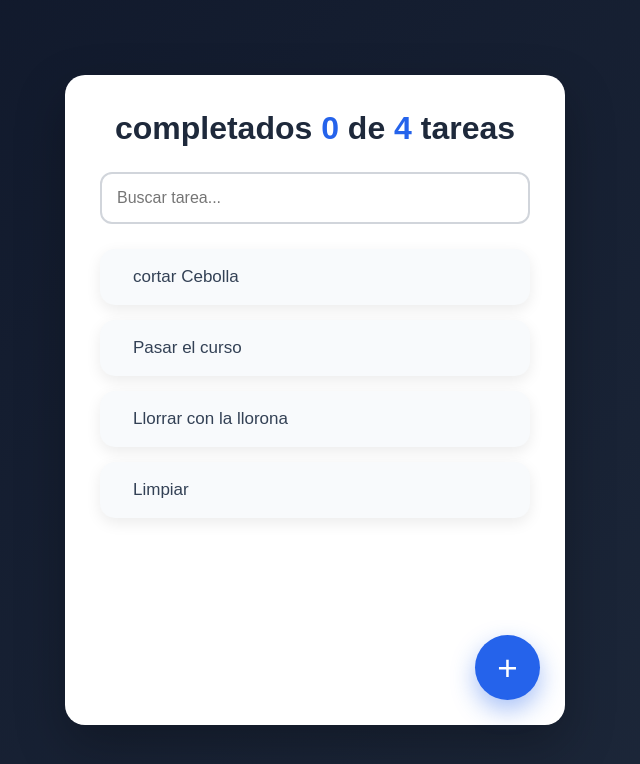
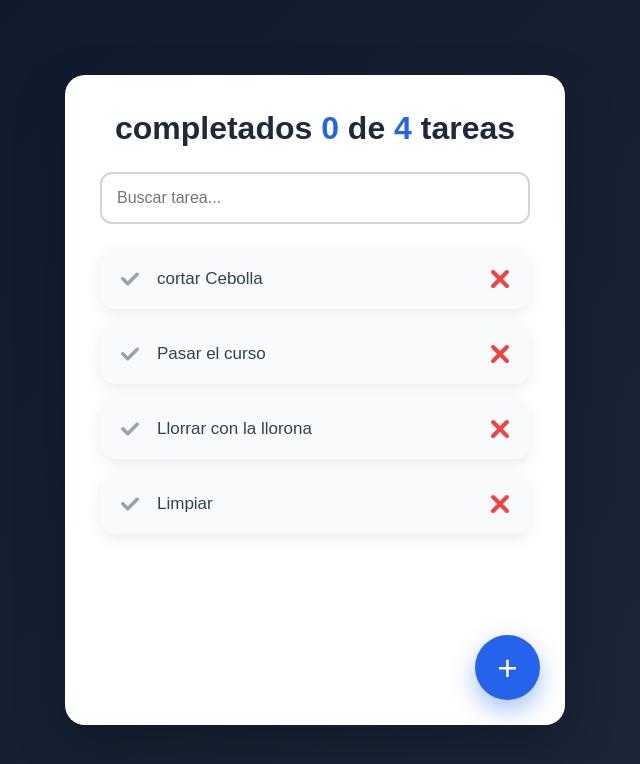
Before and after one commit to fordlopez/Primer-ejercicio-en-React-lista-de-tareas, a React (Vite) app: page / in a window 1280 px wide. Shown: the top 764 px of the page, without its empty margins (325-965 px from the left). Built offline with nearby package versions, Linux system fonts and the light colour scheme.

Commit message:
version 2

```diff
--- a/src/App.jsx
+++ b/src/App.jsx
@@ -18,36 +18,39 @@ const defaultTodos = [
 function App() {
 
   const [todos, setTodos] = React.useState(defaultTodos)
-  const [searchValue, setSearchValue] = React.
-    useState('');
+  const [searchValue, setSearchValue] = React.useState('')
 
   const completados = todos.filter(todo => !!todo.completed).length
-  const totalTodos = todos.length;
-  console.log('los usuaro   ' + searchValue)
+  const totalTodos = todos.length
 
-  const searchedTodos = todos.filter((todos) => {
-
-    return todos.texto.toLowerCase().includes(searchValue.toLocaleLowerCase())
+  const searchedTodos = todos.filter((todo) => {
+    return todo.texto.toLowerCase().includes(searchValue.toLowerCase())
   })
+  const noHayTodos = todos.length === 0
+  const noHayResultados = searchedTodos.length === 0 && !noHayTodos
 
   const completeTodo = (texto) => {
     const newTodos = [...todos]
     const todoIndex = newTodos.findIndex(
-      (todo) => todo.texto == texto)
+      (todo) => todo.texto === texto)
 
-    newTodos[todoIndex].completed = true
+    if (todoIndex === -1) return
+
+    newTodos[todoIndex].completed = !newTodos[todoIndex].completed
     setTodos(newTodos)
 
 
   }
 
 
-  const TodoDilit = (texto) => {
+  const deleteTodo = (texto) => {
     const newTodos = [...todos]
     const todoIndex = newTodos.findIndex(
-      (todo) => todo.texto == texto)
+      (todo) => todo.texto === texto)
 
-    newTodos.splice(todoIndex,1)
+    if (todoIndex === -1) return
+
+    newTodos.splice(todoIndex, 1)
     setTodos(newTodos)
 
   }
@@ -60,7 +63,7 @@ function App() {
 
 
     <React.Fragment>
-      <div className='center'>
+      <div className='center' translate='no'>
 
         <TodoCounter completed={completados} total={totalTodos} />
 
@@ -69,10 +72,12 @@ function App() {
         />
 
         <TodoList>
+
+
           {searchedTodos.map(todo => (
             <TodoItem key={todo.texto} texto={todo.texto} completed={todo.completed}
               onComplete={() => completeTodo(todo.texto)}
-              onDilit={() => TodoDilit(todo.texto)}
+              onDelete={() => deleteTodo(todo.texto)}
             />
           ))}
         </TodoList>
--- a/src/CompleteIcon.jsx
+++ b/src/CompleteIcon.jsx
@@ -1,10 +1,11 @@
 
 import { TodoIcon } from "./TodoIcon"
-function CompleteIcon (){
-return (
-    <TodoIcon type="ckeck"
-    color="green"/>
-)
+function CompleteIcon({ className, onClick }) {
+    return (
+        <TodoIcon type="check"
+            className={className}
+            onClick={onClick} />
+    )
 
 }
-export {CompleteIcon}
+export { CompleteIcon }
--- a/src/Deletelcon.jsx
+++ b/src/Deletelcon.jsx
@@ -1,9 +1,10 @@
 
 import { TodoIcon } from "./TodoIcon"
-function Deletelcon (){
-return (  <TodoIcon type="delete"
-    color="red"/>
+function Deletelcon({ className, onClick }) {
+    return (<TodoIcon type="delete"
+        className={className}
+        onClick={onClick} />
 
-)
+    )
 }
-export {Deletelcon}
+export { Deletelcon }
--- a/src/TodoCounter.jsx
+++ b/src/TodoCounter.jsx
@@ -2,23 +2,23 @@ import "./TodoCounter.css";
 
 function TodoCounter({ total, completed }) {
 
-    if (completed == total) {
+
+
+    if (completed === total) {
         return (
 
-            <h1 className="todo-counter">
+            <h1 className="todo-counter" translate="no">
                 <span>terminado</span>
             </h1>
         )
+    }
 
-    } else {
-        return (
+    return (
 
-            <h1 className="todo-counter">
-                completados <span>{completed}</span> de <span>{total}</span> tareas
-            </h1>
-        )
-
-    }
+        <h1 className="todo-counter" translate="no">
+            completados <span>{completed}</span> de <span>{total}</span> tareas
+        </h1>
+    )
 
 
 }
--- a/src/TodoIcon.jsx
+++ b/src/TodoIcon.jsx
@@ -1,20 +1,17 @@
+import CheckSVG from './check.svg?react';
+import DeleteSVG from './delete.svg?react';
 
-import CheckSVG from './check.svg?react'
+const iconTypes = {
+    check: <CheckSVG />,
+    delete: <DeleteSVG />,
+};
 
-import DeleteSVG from'./delete.svg?react'
+function TodoIcon({ type, className, onClick }) {
+    return (
+        <span className={`${type} ${className || ''}`} onClick={onClick}>
+            {iconTypes[type]}
+        </span>
+    );
+}
 
-const iconTypes={
-    'Check':<CheckSVG/>,
-    'Delete':<DeleteSVG/> }
-
-
-function TodoIcon({type}){
-    return (
-        <span
-         className={`${type}`}>
-
-             {type=="check"? <CheckSVG/>:<DeleteSVG/> }
-        </span>
-    )
-}
-export {TodoIcon}
+export { TodoIcon };
--- a/src/TodoItem.css
+++ b/src/TodoItem.css
@@ -22,13 +22,37 @@
 }
 
 .icon-check{
+    color:#94a3b8;
+    cursor:pointer;
+}
+
+.icon-check-active{
     color:#22c55e;
-    font-size:22px;
-    cursor:pointer;
+}
+
+.todo-item-completed{
+    text-decoration:line-through;
+    color:#94a3b8;
 }
 
 .icon-delete{
     color:#ef4444;
-    font-size:22px;
     cursor:pointer;
 }
+
+.icon-check,
+.icon-delete{
+    width:24px;
+    height:24px;
+    display:flex;
+    align-items:center;
+    justify-content:center;
+    flex-shrink:0;
+}
+
+.icon-check svg,
+.icon-delete svg{
+    width:18px;
+    height:18px;
+    fill:currentColor;
+}
--- a/src/TodoItem.jsx
+++ b/src/TodoItem.jsx
@@ -1,26 +1,22 @@
- import "./TodoItem.css"
-import  {CompleteIcon} from"./CompleteIcon"
-import  {Deletelcon} from "./Deletelcon"
+import "./TodoItem.css"
+import { CompleteIcon } from "./CompleteIcon"
+import { Deletelcon } from "./Deletelcon"
 
 
-function TodoItem(prons){
+function TodoItem({ texto, completed, onComplete, onDelete }) {
 
-    return(
+    return (
 
         <li className="todo-item">
-            <CompleteIcon  className='icon-check' onClick={ prons.onComplete}/>
+            <CompleteIcon className={`icon-check ${completed ? 'icon-check-active' : ''}`} onClick={onComplete} />
 
+            <p className={completed ? 'todo-item-completed' : ''}>{texto}</p>
 
-            <p>{prons.texto}</p>
-
-
-            <Deletelcon  className="icon-delete" onClick={
-                prons.onDilit
-            }/>
+            <Deletelcon className="icon-delete" onClick={onDelete} />
 
         </li>
 
     )
 
 }
-export {TodoItem}
+export { TodoItem }
--- a/src/TodoList.css
+++ b/src/TodoList.css
@@ -1,6 +1,15 @@
-.todo-list{
-    list-style:none;
-    display:flex;
-    flex-direction:column;
-    gap:15px;
+.todo-list {
+    list-style: none;
+    display: flex;
+    flex-direction: column;
+    gap: 15px;
 }
+
+.todo-empty{
+    color:#64748b;
+    font-size:16px;
+    text-align:center;
+    padding:18px;
+    background:#f8fafc;
+    border-radius:12px;
+}
--- a/src/TodoSearch.jsx
+++ b/src/TodoSearch.jsx
@@ -17,4 +17,4 @@ function TodoSearch({ searchValue, setSearchValue }) {
     );
 }
 
-export {TodoSearch}
+export { TodoSearch }
```
Also changed, not shown: src/TodoButton.jsx (+7 -7 lines), src/TodoList.jsx (+4 -4 lines).
